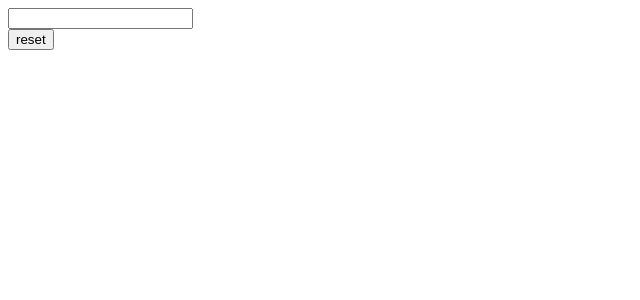
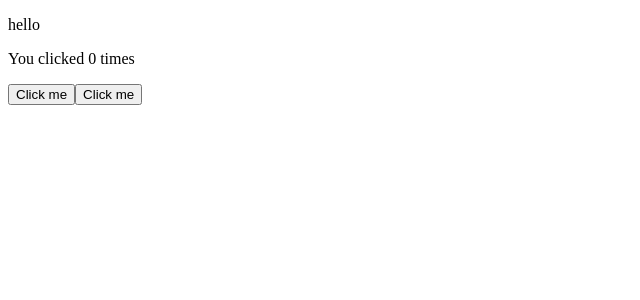
Before and after one commit to huoran323/react-hook, a React (Create React App) app: page / in a window 1280 px wide. Shown: the top 300 px of the page, without its empty margins (0-640 px from the left). Built offline with nearby package versions, Linux system fonts and the light colour scheme.

Commit message:
useEffect性能优化

```diff
--- a/src/App.js
+++ b/src/App.js
@@ -18,6 +18,10 @@
   // 相当于 componentDidMount 和 componentDidUpdate:
   useEffect(() => {
     document.title = `you clicked ${count} times`;
+  }, [count]); // 添加参数[count]表示，只有在count变化的时候才去更新，例如更新name的时候，不走这个useEffect; 如果传进来的参数为[]空数组的话，只执行一次didMount，以后的更新didUpdate也不会执行
+
+  useEffect(() => {
+    console.log(`render ${name}`);
   });
 
   // componentDidMount() {
@@ -33,6 +37,7 @@
       <p>{name}</p>
       <p>You clicked {count} times</p>
       <button onClick={() => setCount(count + 1)}>Click me</button>
+      <button onClick={() => setName("")}>Click me</button>
       {/* <Hello name="hello" /> */}
     </div>
   );
--- a/src/index.js
+++ b/src/index.js
@@ -1,9 +1,9 @@
 import React from "react";
 import ReactDOM from "react-dom";
-// import App from "./App";
+import App from "./App";
 // import App from "./EmojiGenerator";
 // import App from "./TokenApp";
-import App from "./TodoList";
+// import App from "./TodoList";
 
 ReactDOM.render(<App />, document.getElementById("root"));
 
```
